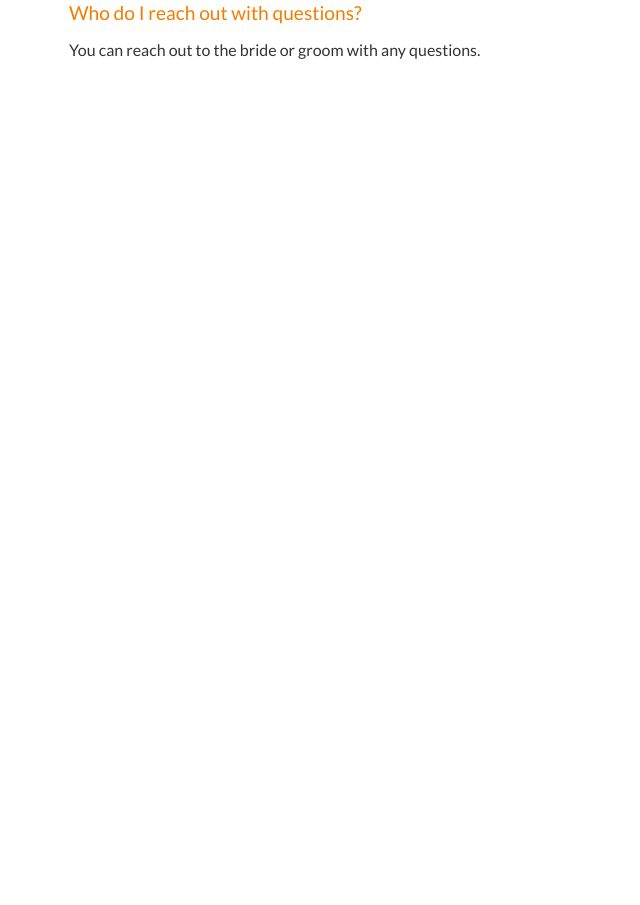
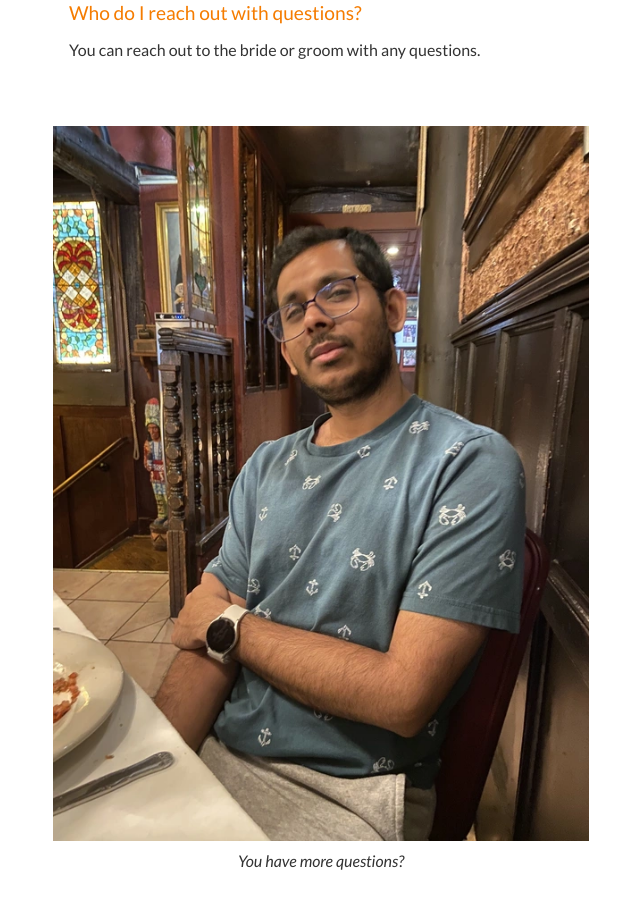
Before and after one commit to ashnehete/wedding, a React (Vite) app: page /faq in a window 1280 px wide. Shown: the part 1320-2225 px from the top of the page, without its empty margins (319-959 px from the left). Before the commit the page ends 1446 px from the top, so only its background shows below. Built offline with nearby package versions, Linux system fonts and the light colour scheme.

Commit message:
feat: add a goofy image and follow-up text to the FAQ page

```diff
--- a/src/pages/FAQ.jsx
+++ b/src/pages/FAQ.jsx
@@ -1,3 +1,5 @@
+import goofyImage from '../assets/goofy-5.webp';
+
 const FAQ = () => {
     const faqs = [
         {
@@ -51,6 +53,16 @@ const FAQ = () => {
                     <p>{item.answer}</p>
                 </div>
             })}
+
+            <img
+                src={goofyImage}
+                alt="Home"
+                style={{
+                    width: '100%',
+                    objectFit: 'cover',
+                    marginTop: '2rem'
+                }} />
+            <p style={{ textAlign: 'center', fontStyle: 'italic' }}>You have more questions?</p>
         </div>
     );
 };
```
Also changed, not shown: src/assets/goofy-5.webp (added).
